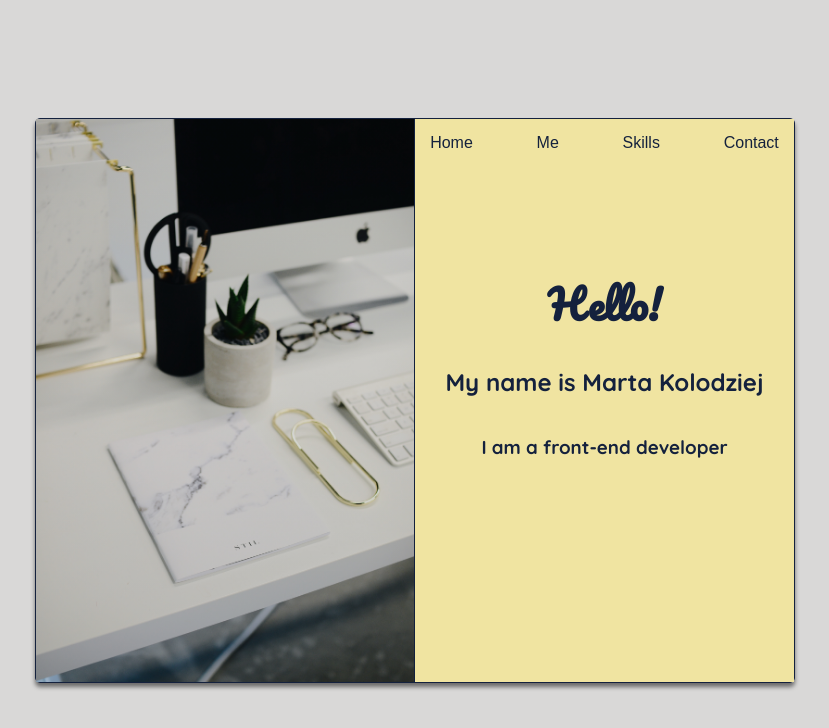
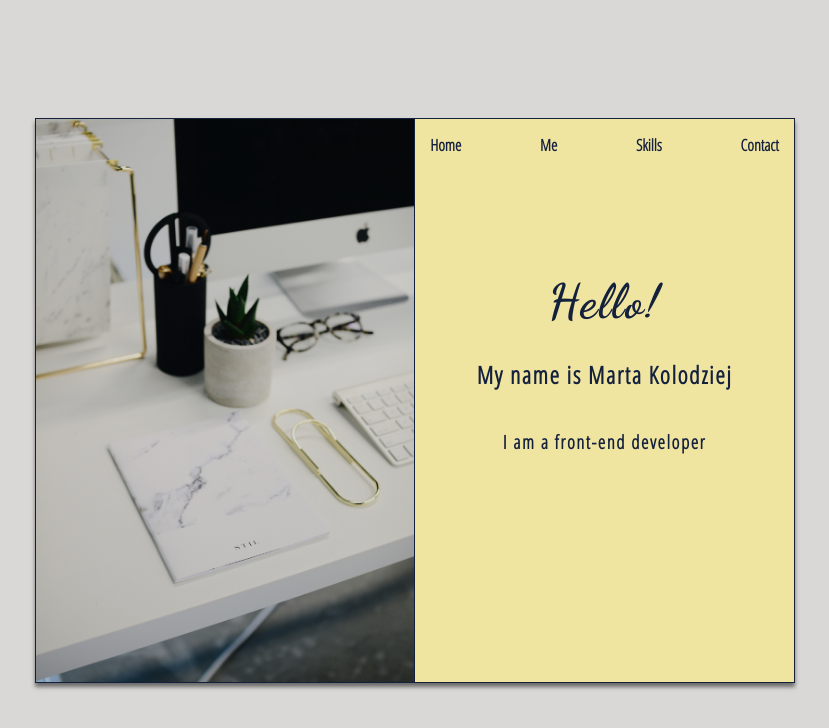
Before and after one commit to martakolodziej1/visiting-page-react, a React (Create React App) app in the folder visiting-page-react/: page / in a window 1280 px wide. Shown: the top 728 px of the page, without its empty margins (225-1054 px from the left). Built offline with nearby package versions, Linux system fonts and the light colour scheme.

Commit message:
Change type of font and button effect

```diff
--- a/visiting-page-react/public/index.html
+++ b/visiting-page-react/public/index.html
@@ -5,8 +5,8 @@
     <link rel="shortcut icon" href="%PUBLIC_URL%/favicon.ico" />
     <meta name="viewport" content="width=device-width, initial-scale=1" />
     <meta name="theme-color" content="#000000" />
-    <link href="https://fonts.googleapis.com/css?family=Quicksand:400,700" rel="stylesheet"/>
-    <link href="https://fonts.googleapis.com/css?family=Pacifico&display=swap" rel="stylesheet">
+    <link href="https://fonts.googleapis.com/css?family=Dancing+Script:400,700&display=swap" rel="stylesheet">
+    <link href="https://fonts.googleapis.com/css?family=Open+Sans+Condensed:300&display=swap" rel="stylesheet">
     <!--
       manifest.json provides metadata used when your web app is installed on a
       user's mobile device or desktop. See https://developers.google.com/web/fundamentals/web-app-manifest/
--- a/visiting-page-react/src/style/style.css
+++ b/visiting-page-react/src/style/style.css
@@ -17,7 +17,6 @@ body {
     flex-direction: row;
     align-items: center;
     border: 1px solid #14213d;
-    border-radius: 5px;
     box-shadow: 0px 4px 4px rgba(0, 0, 0, 0.5);
 }
 
@@ -31,21 +30,44 @@ body {
 button {
     background-color: #F0E4A1;
     color: #14213d;
+    font-family: 'Open Sans Condensed', sans-serif;
+    font-weight: bold;
     border: none;
     font-size: 1em;
     padding: 4%;
     transition: transform 80ms ease-in;
     outline: none;
+    display: inline-block;
+    position: relative;
+    cursor:pointer;
 }
 
 button:active {
     transform: scale(0.95);
 }
 
-button:hover {
-    /* background-color: #14213d;
-    color: white; */
-    border-bottom: 1px double black;
+button:after {
+    content: '';
+    position: absolute;
+    left: 0;
+    display: inline-block;
+    height: 1em;
+    width: 100%;
+    border-bottom: 1px solid;
+    margin-top: 10px;
+    opacity: 0;
+    -webkit-transition: opacity 0.35s,
+    -webkit-transform 0.35s;
+    transition: opacity 0.35s,
+    transform 0.35s;
+    -webkit-transform: scale(0, 1);
+    transform: scale(0, 1);
+}
+
+button:hover:after {
+    opacity: 1;
+    -webkit-transform: scale(1);
+    transform: scale(1);
 }
 
 .box {
@@ -54,9 +76,10 @@ button:hover {
     flex-direction: column;
     justify-content: flex-start;
     align-items: center;
-    font-family: 'Quicksand', sans-serif;
+    font-family: 'Open Sans Condensed', sans-serif;
     width: 379px;
     height: 563px;
+    letter-spacing: 0.1em;
 }
 
 .image-side {
@@ -73,15 +96,15 @@ hr {
 }
 
 h1.home {
-    font-family: 'Pacifico', cursive;
-    font-size: 2.5em;
+    font-family: 'Dancing Script', cursive;
+    font-size: 3em;
     padding-top: 25%;
     color: #14213d;
 }
 
 h1 {
-    font-family: 'Pacifico', cursive;
-    font-size: 2em;
+    font-family: 'Dancing Script', cursive;
+    font-size: 2.5em;
     color: #14213d;
     margin: 2%;
 }
```
